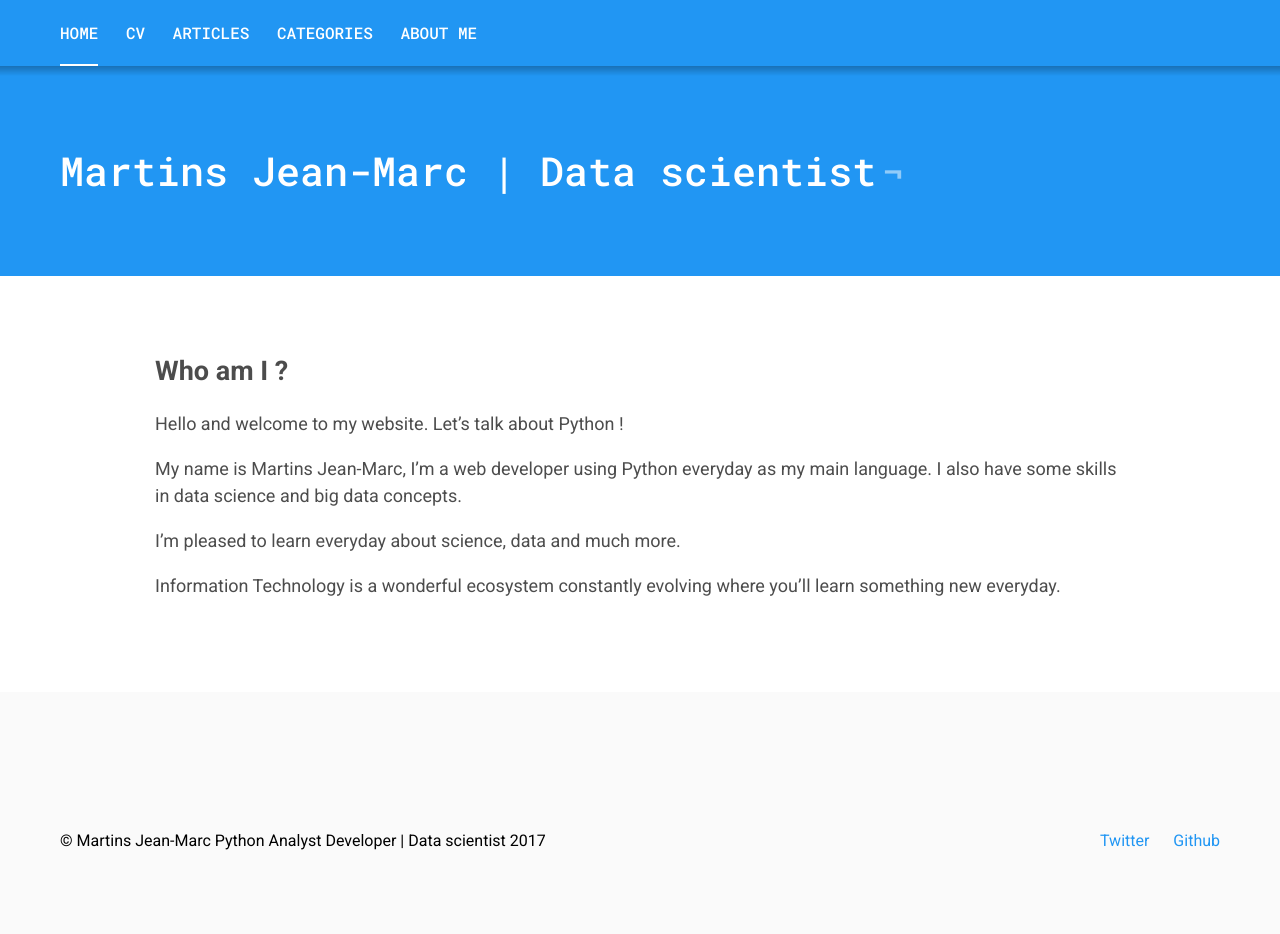
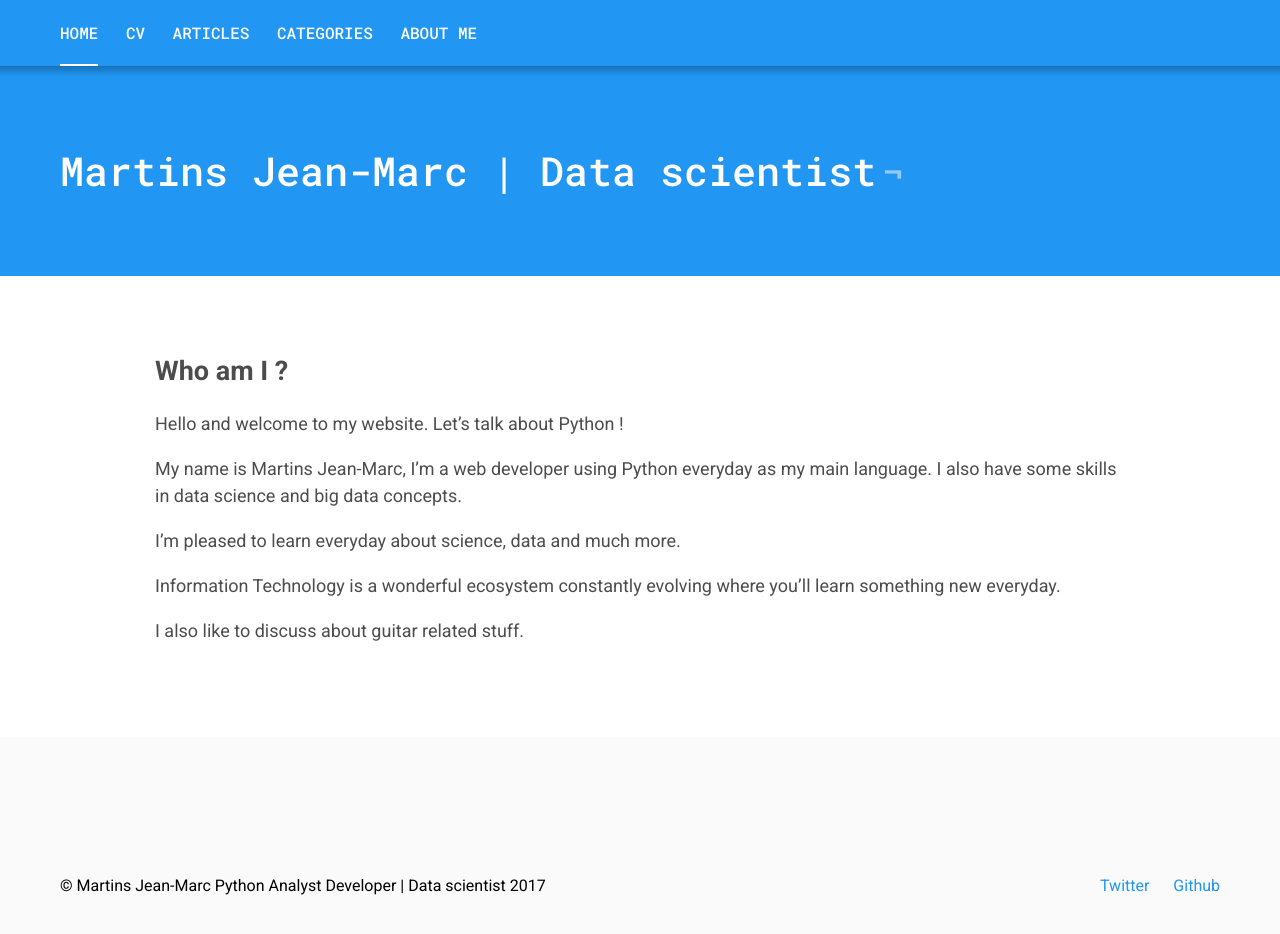
Before and after one commit to cristen/cristen.github.io, a Jekyll site: the page built from index.markdown, in a window 1280 px wide and 1037 px high. Shown: the top 934 px of the window. Built offline with Jekyll 4.4.1, drawn with Linux system fonts in a browser that asks for light colours.

Commit message:
Update cv page

```diff
--- a/_pages/cv.markdown
+++ b/_pages/cv.markdown
@@ -7,3 +7,5 @@ permalink: /cv/
 Let’s get in touch !
 
 You can download my CV [here]({{ site.url }}/static/CV-MARTINS.pdf)
+
+\*\*Soon\*\* English Version \*\*Soon\*\*
--- a/index.markdown
+++ b/index.markdown
@@ -12,3 +12,5 @@ My name is Martins Jean-Marc, I’m a web developer using Python everyday as my
 I’m pleased to learn everyday about science, data and much more.
 
 Information Technology is a wonderful ecosystem constantly evolving where you’ll learn something new everyday.
+
+I also like to discuss about guitar related stuff.
```
